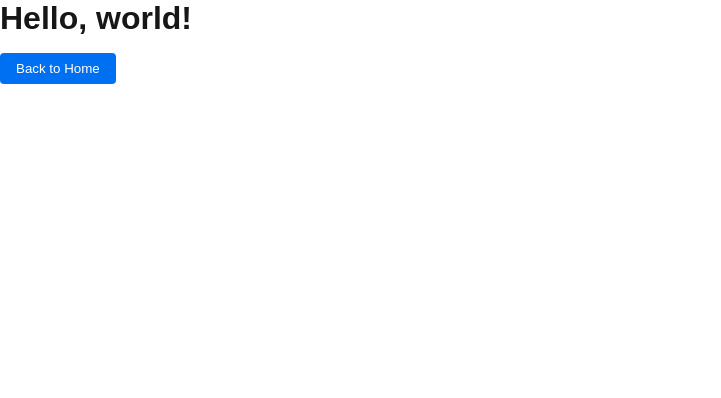
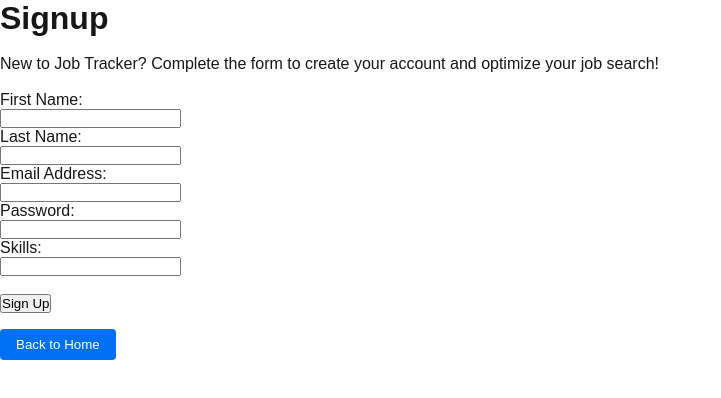
Before and after one commit to 1lec/job-tracker, a Next.js app in the folder frontend/my-app/: page /signup in a window 1280 px wide. Shown: the top 398 px of the page, without its empty margins (0-721 px from the left). Built offline with nearby package versions, Linux system fonts and the light colour scheme.

Commit message:
Finish signup page

```diff
--- a/frontend/my-app/src/app/signup/page.js
+++ b/frontend/my-app/src/app/signup/page.js
@@ -8,7 +8,26 @@ export default function HelloPage() {
 
   return (
     <main>
-      <h1>Hello, world!</h1>
+      <h1>Signup</h1><br></br>
+      <p>New to Job Tracker? Complete the form to create your account and optimize your job search!</p><br></br>
+      <form>
+        <label htmlFor="first_name" required>First Name:</label><br></br>
+        <input type="text"></input><br></br>
+
+        <label htmlFor="last_name" required>Last Name:</label><br></br>
+        <input type="text"></input><br></br>
+
+        <label htmlFor="email" required>Email Address:</label><br></br>
+        <input type="email"></input><br></br>
+
+        <label htmlFor="password" required>Password:</label><br></br>
+        <input type="password"></input><br></br>
+
+        <label htmlFor="skills" required>Skills:</label><br></br>
+        <input type="text"></input><br></br><br></br>
+
+        <input type="submit" value="Sign Up"></input>
+      </form>
       <button
         onClick={() => router.push('/')}
         style={{
```
Also changed, not shown: frontend/my-app/package.json (+5 -5 lines), 1 other file (tests, documents, lock files or other folders).
